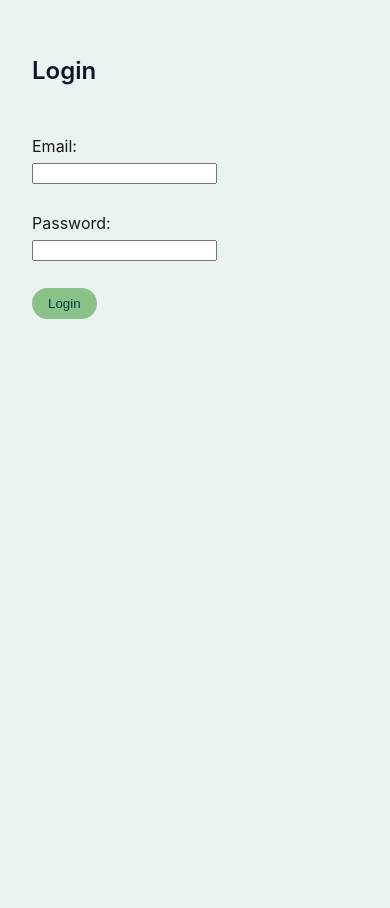
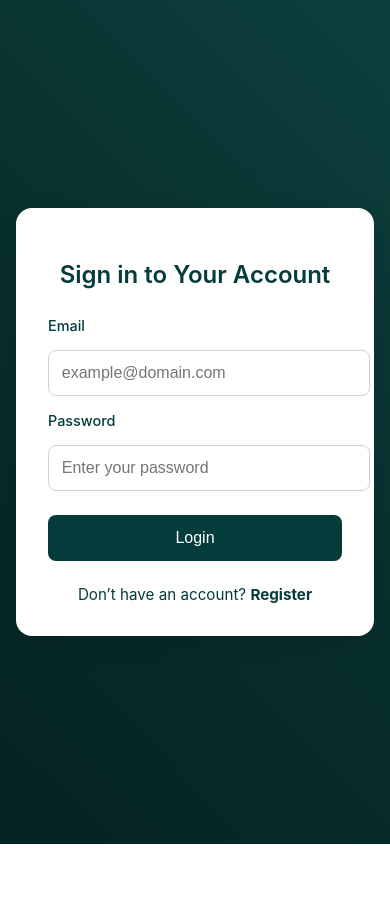
Before and after one commit to Chamodi-Karunarathne/php_blog_project, a PHP site: page /pages/login.php in a window 390 px wide. After the commit the page ends 844 px from the top, so only its background shows below. Run offline with PHP 8.4, Linux system fonts and the light colour scheme.

Commit message:
Enhance login and registration pages with improved layout and styling; add responsive design elements

```diff
--- /dev/null
+++ b/assets/auth.css
@@ -0,0 +1,120 @@
+/* Background layout */
+body {
+  margin: 0;
+  font-family: "Inter", system-ui, sans-serif;
+  background: linear-gradient(45deg, #042322 0%, #082F2D 50%, #0D403D 100%);
+  min-height: 100vh;
+  display: flex;
+  align-items: center;
+  justify-content: center;
+}
+
+/* Auth container */
+.auth-container {
+  display: flex;
+  align-items: center;
+  justify-content: center;
+  width: 100%;
+  padding: 1rem;
+}
+
+/* Card style */
+.auth-card {
+  background: #fff;
+  padding: 2.8rem 3rem;
+  border-radius: 16px;
+  box-shadow: 0 8px 25px rgba(0, 0, 0, 0.1);
+  max-width: 400px;
+  width: 100%;
+}
+
+.auth-card h2 {
+  text-align: center;
+  margin-bottom: 1.8rem;
+  color: #043b3b;
+  font-weight: 600;
+}
+
+/* Error message */
+.error-msg {
+  color: #043b3b;
+  text-align: center;
+  background: #8ac1896b;
+  border-radius: 8px;
+  padding: 0.5rem 1rem;
+  margin-bottom: 1rem;
+  font-size: 0.95rem;
+}
+
+/* Form fields */
+form {
+  display: flex;
+  flex-direction: column;
+  gap: 1rem;
+}
+
+label {
+  font-size: 0.9rem;
+  color: #043b3b;
+  font-weight: 500;
+}
+
+input[type="email"],
+input[type="password"],
+input[type="text"] {
+  width: 100%;
+  padding: 0.8rem;
+  border-radius: 8px;
+  border: 1px solid #cbd5e1;
+  font-size: 1rem;
+  transition: border-color 0.25s ease;
+}
+
+input:focus {
+  border-color: #179b7c;
+  outline: none;
+}
+
+/* Button */
+button {
+  background: #043b3b;
+  color: #fff;
+  border: none;
+  padding: 0.9rem;
+  font-size: 1rem;
+  border-radius: 8px;
+  cursor: pointer;
+  transition: background 0.25s ease;
+  margin-top: 0.5rem;
+}
+
+button:hover {
+  background: #043b3bae;
+}
+
+/* Links */
+.auth-links {
+  text-align: center;
+  margin-top: 1.5rem;
+  font-size: 0.95rem;
+}
+
+.auth-links a {
+  color: #043b3b;
+  text-decoration: none;
+}
+
+.auth-links a strong {
+  color: #043b3b;
+}
+
+.auth-links a:hover strong {
+  text-decoration: underline;
+}
+
+/* Responsive */
+@media (max-width: 480px) {
+  .auth-card {
+    padding: 2rem;
+  }
+}
--- a/pages/login.php
+++ b/pages/login.php
@@ -37,24 +37,40 @@ if ($_SERVER["REQUEST_METHOD"] == "POST") {
     $stmt->close();
 }
 ?>
+
+
 <!DOCTYPE html>
-<html>
+<html lang="en">
 <head>
-  <title>Login</title>
-  <link rel="stylesheet" href="../assets/style.css">
+  <meta charset="UTF-8">
+  <meta name="viewport" content="width=device-width, initial-scale=1.0">
+  <title>Login | Blog</title>
+  <link rel="stylesheet" href="../assets/auth.css">
 </head>
 <body>
-  <h2>Login</h2>
-  <p style="color: red;"><?php echo $message; ?></p>
 
-  <form method="POST" action="">
-    <label>Email:</label><br>
-    <input type="email" name="email" required><br><br>
+<div class="auth-container">
+  <div class="auth-card">
+    <h2>Sign in to Your Account</h2>
+    <?php if (!empty($message)): ?>
+      <p class="error-msg"><?php echo $message; ?></p>
+    <?php endif; ?>
 
-    <label>Password:</label><br>
-    <input type="password" name="password" required><br><br>
+    <form method="POST" action="">
+      <label>Email</label>
+      <input type="email" name="email" placeholder="example@domain.com" required>
 
-    <button type="submit">Login</button>
-  </form>
+      <label>Password</label>
+      <input type="password" name="password" placeholder="Enter your password" required>
+
+      <button type="submit">Login</button>
+    </form>
+
+    <div class="auth-links">
+      <a href="register.php">Don’t have an account? <strong>Register</strong></a>
+    </div>
+  </div>
+</div>
+
 </body>
 </html>
```
Also changed, not shown: pages/register.php (+28 -14 lines).
